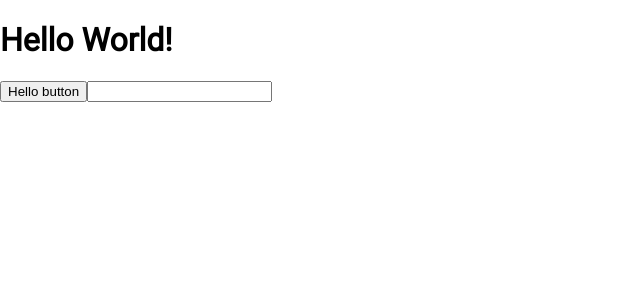
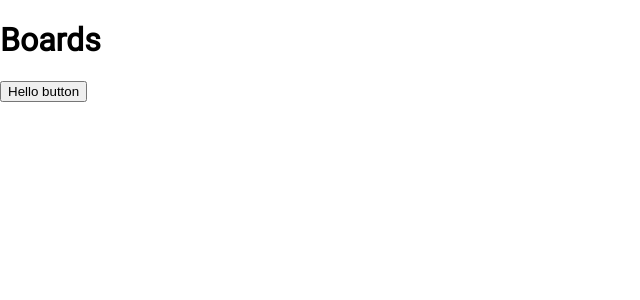
Before and after one commit to ostefani/boards, a React app: page / in a window 1280 px wide. Shown: the top 300 px of the page, without its empty margins (0-640 px from the left). Built offline with nearby package versions, Linux system fonts and the light colour scheme.

Commit message:
Test deployment

```diff
--- a/src/App.js
+++ b/src/App.js
@@ -5,9 +5,8 @@ import Input from 'src/components/Input';
 function App() {
     return (
         <div className="root">
-            <h1>Hello World!</h1>
+            <h1>Boards</h1>
             <Button />
-            <Input />
         </div>
     );
 }
```
